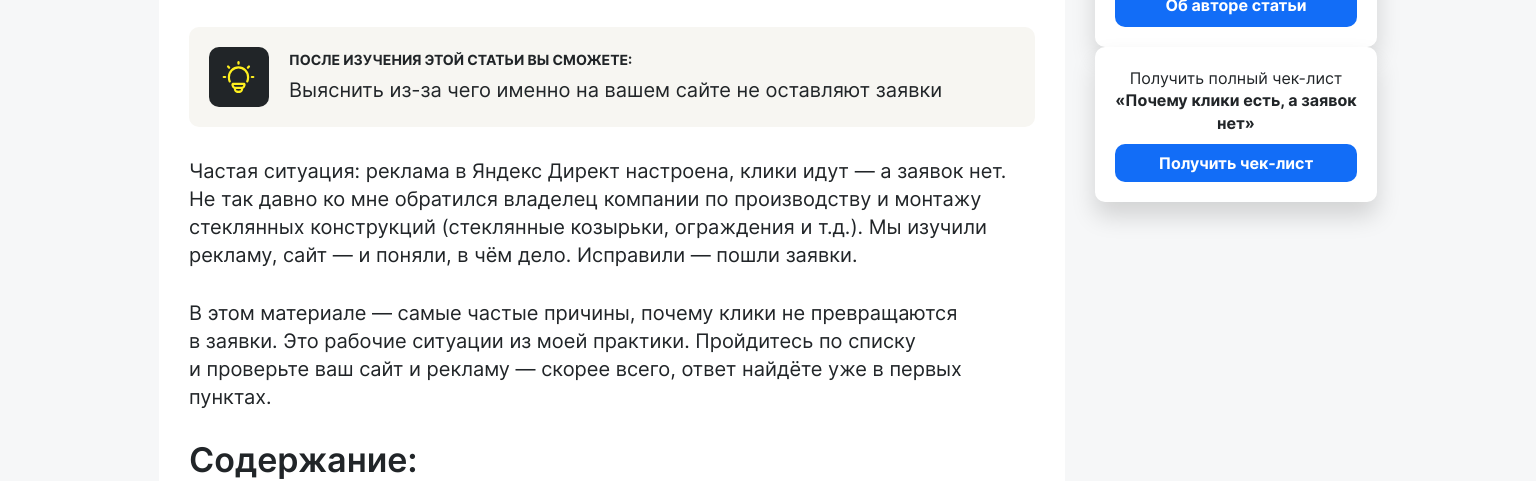
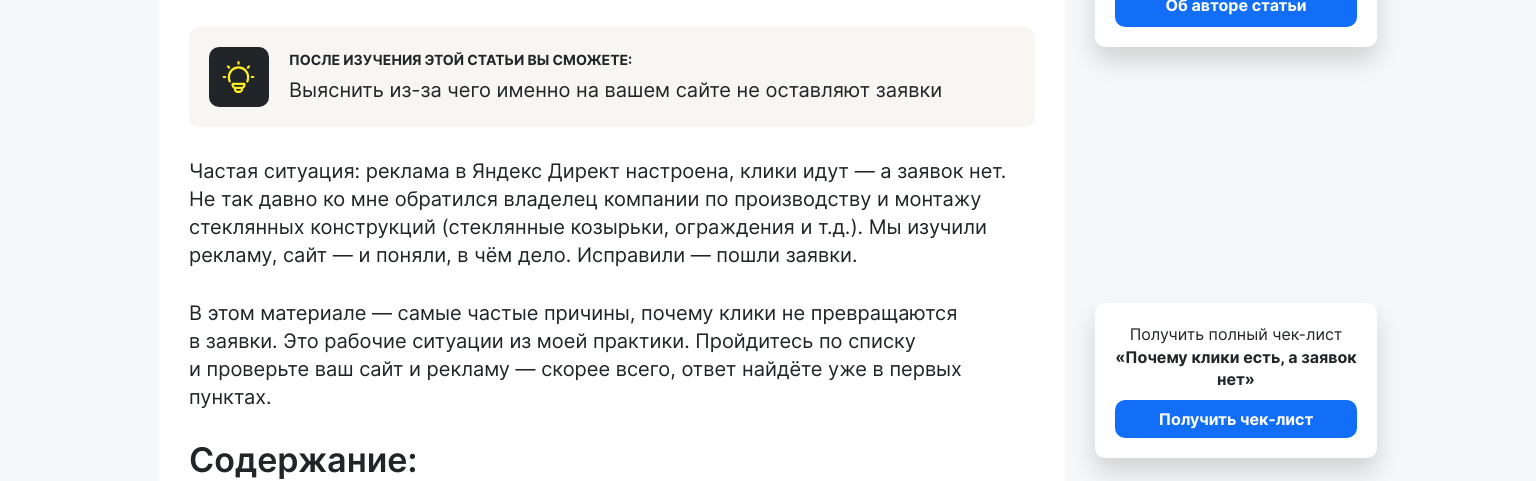
Before and after one commit to Ekaterina-shch/rafail-pro, a website built with Vite: page index.html in a window 1536 px wide. Shown: the part 636-1117 px from the top of the page. Built offline with nearby package versions, Linux system fonts and the light colour scheme.

Commit message:
Добавила пространство между фикс элементами на десктопе

```diff
--- a/src/css/base.css
+++ b/src/css/base.css
@@ -207,5 +207,8 @@ blockquote {
     top: 108px;
     display: flex;
     flex-direction: column;
+    justify-content: space-between;
+    gap: 20px;
+    height: calc(100vh - 138px);
   }
 }
```
